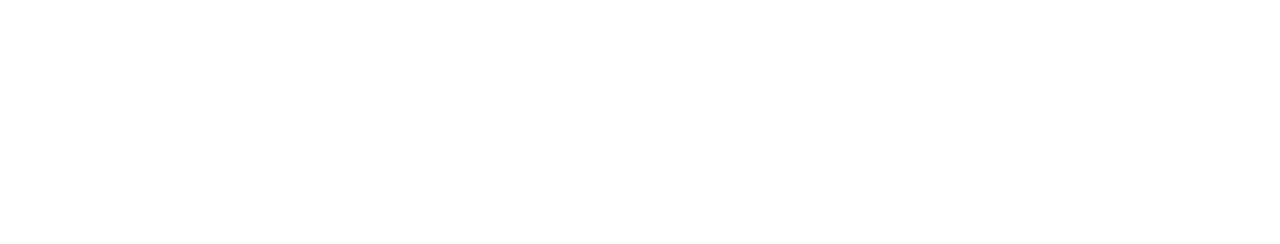
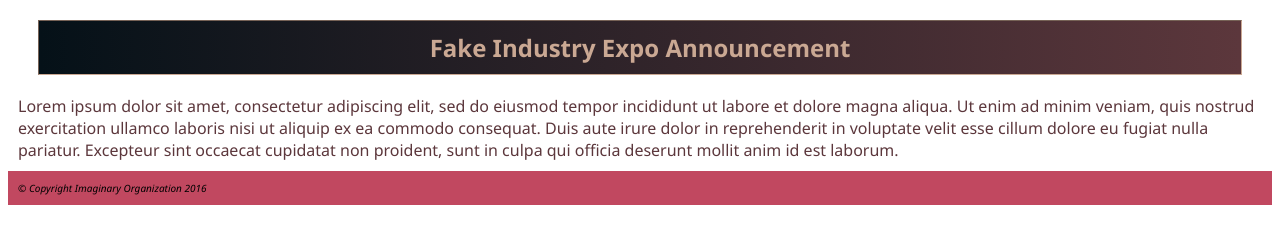
Before and after one commit to SergiyIlchyshyn/web-dev-2020, a plain HTML site: page html51/lesson16/index.html in a window 1280 px wide. Drawn offline with Linux system fonts and the light colour scheme; files that its build step writes are made by us from their sources.

Commit message:
added lesson16

```diff
--- /dev/null
+++ b/html51/lesson16/css/style.css
@@ -0,0 +1,31 @@
+body {
+    font-family: 'Segoe UI', Tahoma, Geneva, Verdana, sans-serif;
+}
+
+header {
+    font-size: x-large;
+    font-weight: bold;
+    text-align: center;
+    background: #051118;
+    /* For browsers that do not support gradients */
+    background: -webkit-linear-gradient(left, #051118, #5C373C);
+    /* For Safari 5.1 to 6.0 */
+    background: linear-gradient(to right, #051118, #5C373C);
+    /* Standard syntax */
+    color: #CAA893;
+    border: thin #CAA893 inset;
+    margin: 20px 30px;
+    padding: 10px 20px;
+}
+
+article {
+    color: #5C373C;
+    margin: 10px;
+}
+
+footer {
+    font-size: x-small;
+    font-style: italic;
+    background-color: #C14860;
+    padding: 10px;
+}
--- a/html51/lesson16/index.html
+++ b/html51/lesson16/index.html
@@ -5,11 +5,16 @@
     <meta charset="UTF-8">
     <meta name="viewport" content="width=device-width, initial-scale=1.0">
     <title>WEB-03016</title>
-    <link rel="stylesheet" href="style.css">
+    <link rel="stylesheet" href="css/style.css">
 </head>
 
 <body>
+    <header> Fake Industry Expo Announcement </header>
+    <article> Lorem ipsum dolor sit amet, consectetur adipiscing elit, sed do eiusmod tempor incididunt ut labore et dolore magna aliqua. Ut enim ad minim veniam, quis nostrud exercitation ullamco laboris nisi ut aliquip ex ea commodo consequat. Duis aute irure
+        dolor in reprehenderit in voluptate velit esse cillum dolore eu fugiat nulla pariatur. Excepteur sint occaecat cupidatat non proident, sunt in culpa qui officia deserunt mollit anim id est laborum. </article>
+    <footer> &copy; Copyright Imaginary Organization 2016 </footer>
 
+    <script src="js/main.js"></script>
 </body>
 
 </html>
```
Also changed, not shown: html51/lesson16/js/main.js (added).
